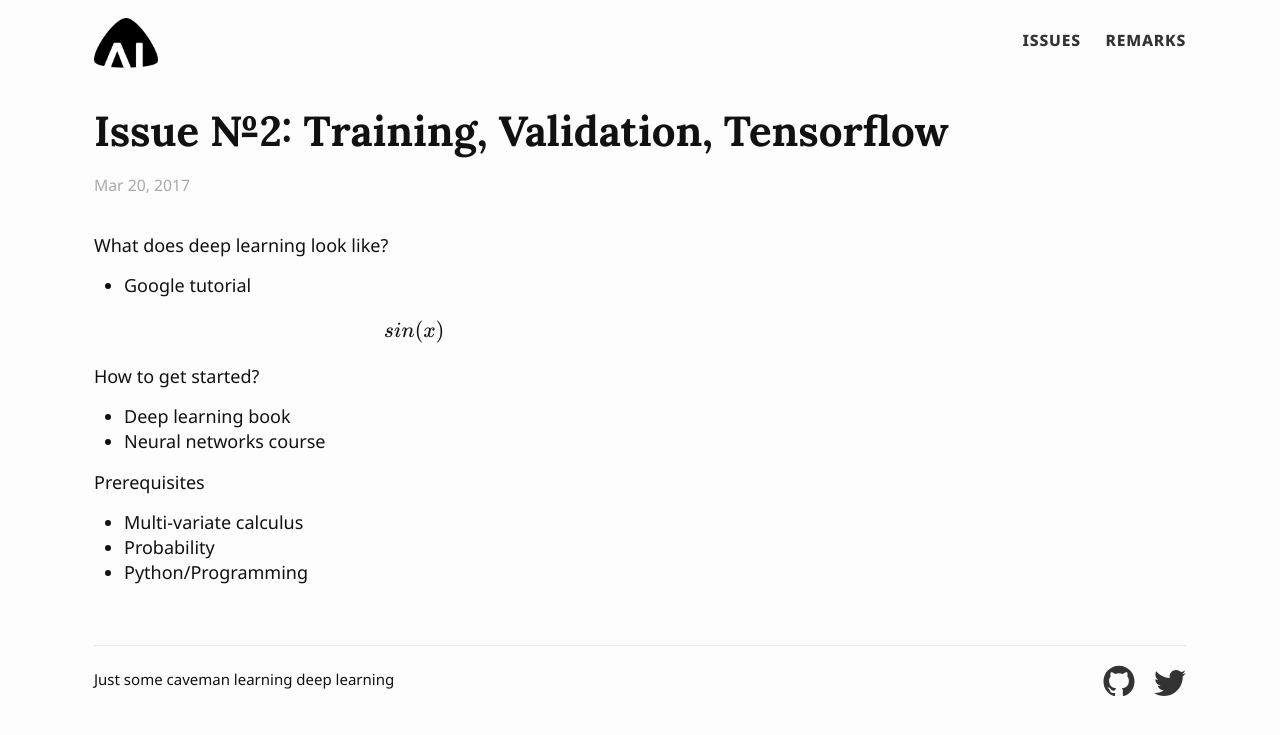
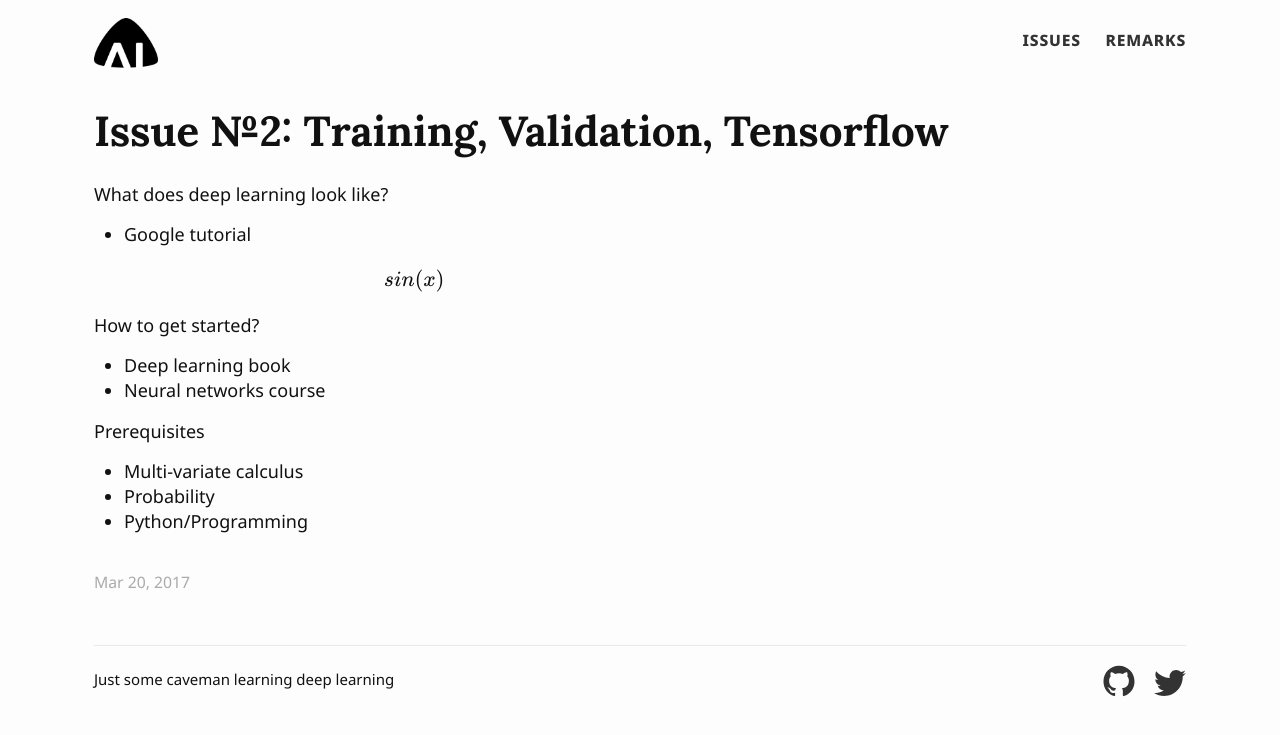
Before and after one commit to AICaveman/aicaveman.github.io, a Jekyll site: the page built from _posts/2017-03-20-issue-2.md, in a window 1280 px wide. Shown: the top 735 px of the page. Built offline with Jekyll 4.4.1, drawn with Linux system fonts in a browser that asks for light colours; formulas are drawn with MathJax 3.

Commit message:
minor style update

```diff
--- a/_layouts/post.html
+++ b/_layouts/post.html
@@ -2,14 +2,11 @@
 layout: default
 ---
 <div class="post">
-
   <header class="post-header">
     <h1 class="post-title">{{ page.title }}</h1>
-    <p class="post-meta">{{ page.date | date: "%b %-d, %Y" }}{% if page.author %} • {{ page.author }}{% endif %}{% if page.meta %} • {{ page.meta }}{% endif %}</p>
   </header>
-
   <article class="post-content">
     {{ content }}
   </article>
-
+  <p class="post-meta">{{ page.date | date: "%b %-d, %Y" }}{% if page.author %} • {{ page.author }}{% endif %}{% if page.meta %} • {{ page.meta }}{% endif %}</p>
 </div>
```
